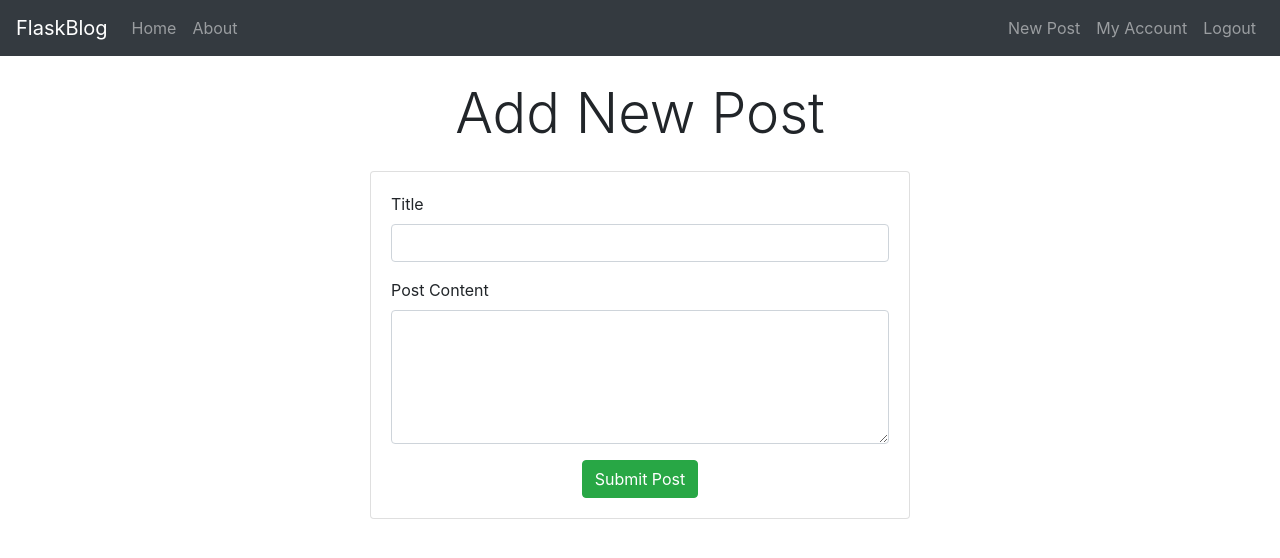
After one commit to shashanksmaty/flaskblogapp, a Flask app: page /blog/new in a window 1280 px wide. The commit adds this page. Shown: the top 558 px of the page. Run offline with Flask 2, Linux system fonts and the light colour scheme; the visitor is signed in with stand-in values (Sample User, id 1); some libraries are stand-ins or nearby versions.

Commit message:
Blog page and add new post

```diff
--- a/app.py
+++ b/app.py
@@ -1,8 +1,11 @@
 from app import app
-from flask import render_template
+from flask import render_template, redirect, url_for
+from flask_login import current_user
 
 @app.route('/')
 def index():
+    if current_user.is_authenticated:
+        return redirect(url_for('blog.blog'))
     return render_template('index.html')
 
 @app.route('/about')
--- a/app/__init__.py
+++ b/app/__init__.py
@@ -24,5 +24,7 @@ login_manager.login_message_category = 'info'
 
 # Import Blueprints
 from app.users.views import users_blueprint
+from app.blog.views import blog_blueprint
 
 app.register_blueprint(users_blueprint, url_prefix='/')
+app.register_blueprint(blog_blueprint, url_prefix='/blog')
--- /dev/null
+++ b/app/blog/forms.py
@@ -0,0 +1,8 @@
+from flask_wtf import FlaskForm
+from wtforms import StringField, TextAreaField, SubmitField
+from wtforms.validators import DataRequired
+
+class PostForm(FlaskForm):
+    title = StringField('Title', validators=[DataRequired()])
+    content = TextAreaField('Post Content', validators=[DataRequired()])
+    submit = SubmitField('Submit Post')
--- /dev/null
+++ b/app/blog/templates/blog/add.html
@@ -0,0 +1,47 @@
+{% extends 'base.html' %}
+
+{% block content %}
+<div class="col-md-12">
+  <h2 class="display-4 text-center">Add New Post</h2>
+  <div class="row justify-content-center mt-4">
+    <div class="col-md-6">
+      <div class="card">
+        <div class="card-body">
+          <form method="POST">
+            {{form.hidden_tag()}}
+            <div class="form-group">
+              {{form.title.label}}
+              {% if form.title.errors %}
+              {{form.title(class='form-control is-invalid', required=False)}}
+              <div class="invalid-feedback">
+                {% for error in form.title.errors %}
+                <span>{{error}}</span>
+                {% endfor %}
+              </div>
+              {% else %}
+              {{form.title(class='form-control', required=False)}}
+              {% endif %}
+            </div>
+            <div class="form-group">
+              {{form.content.label}}
+              {% if form.content.errors %}
+              {{form.content(class='form-control is-invalid', required=False, rows=5)}}
+              <div class="invalid-feedback">
+                {% for error in form.content.errors %}
+                <span>{{error}}</span>
+                {% endfor %}
+              </div>
+              {% else %}
+              {{form.content(class='form-control', required=False, rows=5)}}
+              {% endif %}
+            </div>
+            <div class="text-center">
+              {{form.submit(class='btn btn-success')}}
+            </div>
+          </form>
+        </div>
+      </div>
+    </div>
+  </div>
+</div>
+{% endblock %}
--- /dev/null
+++ b/app/blog/views.py
@@ -0,0 +1,41 @@
+from flask import Blueprint, render_template, redirect, url_for, flash
+from flask_login import login_required, current_user
+from app.blog.forms import PostForm
+from app.models import Post
+from app import db
+
+posts = [
+    {
+        'author': 'Shashank',
+        'title': 'How to make a Website',
+        'date_posted': '12 April, 2019',
+        'content': 'This is a post for creating a website.'
+    }
+]
+
+blog_blueprint = Blueprint('blog', __name__, template_folder='templates/blog')
+
+@blog_blueprint.route('/')
+@login_required
+def blog():
+    blog_posts = Post.query.all()
+    return render_template('blogs.html', title='Blogs', posts=blog_posts)
+
+@blog_blueprint.route('/new', methods=['GET', 'POST'])
+@login_required
+def add():
+    form = PostForm()
+
+    if form.validate_on_submit():
+        title = form.title.data
+        content = form.content.data
+        user_id = current_user.id
+        post = Post(title, content, user_id)
+
+        db.session.add(post)
+        db.session.commit()
+
+        flash('Your new post has been added successfully', 'success')
+        return redirect(url_for('blog.blog'))
+
+    return render_template('add.html', title='New Post', form=form)
--- a/app/models.py
+++ b/app/models.py
@@ -42,7 +42,6 @@ class Post(db.Model):
 
     def __init__(self, title, content, user_id):
         self.title = title
-        self.date_posted = date_posted
         self.content = content
         self.user_id = user_id
 
--- a/app/static/css/main.css
+++ b/app/static/css/main.css
@@ -0,0 +1,10 @@
+.blog-img-wrapper {
+  overflow: hidden;
+  width: 100%;
+  height: 150px;
+}
+
+.blog-img {
+  width: 100%;
+  transform: scale(1.2, 1.2);
+}
--- /dev/null
+++ b/app/static/js/main.js
@@ -0,0 +1,3 @@
+window.setTimeout(function() {
+  $('.alert').remove();
+}, 5000);
--- a/app/templates/base.html
+++ b/app/templates/base.html
@@ -6,6 +6,7 @@
   <meta name="viewport" content="width=device-width, initial-scale=1.0">
   <meta http-equiv="X-UA-Compatible" content="ie=edge">
   <link rel="stylesheet" href="https://stackpath.bootstrapcdn.com/bootstrap/4.3.1/css/bootstrap.min.css" integrity="sha384-ggOyR0iXCbMQv3Xipma34MD+dH/1fQ784/j6cY/iJTQUOhcWr7x9JvoRxT2MZw1T" crossorigin="anonymous">
+  <link rel="stylesheet" href="{{url_for('static', filename='css/main.css')}}">
   {% if title %}
   <title>Flask Blog - {{title}}</title>
   {% else %}
@@ -27,10 +28,13 @@
     <ul class="navbar-nav my-2 my-lg-0">
       {% if current_user.is_authenticated %}
       <li class="nav-item">
-        <a href="{{url_for('users.logout')}}" class="nav-link">Logout</a>
+        <a href="{{url_for('blog.add')}}" class="nav-link">New Post</a>
       </li>
       <li class="nav-item">
         <a href="{{url_for('users.account')}}" class="nav-link">My Account</a>
+      </li>
+      <li class="nav-item">
+        <a href="{{url_for('users.logout')}}" class="nav-link">Logout</a>
       </li>
       {% else %}
       <li class="nav-item">
@@ -69,6 +73,7 @@
   <script src="https://code.jquery.com/jquery-3.3.1.slim.min.js" integrity="sha384-q8i/X+965DzO0rT7abK41JStQIAqVgRVzpbzo5smXKp4YfRvH+8abtTE1Pi6jizo" crossorigin="anonymous"></script>
   <script src="https://cdnjs.cloudflare.com/ajax/libs/popper.js/1.14.7/umd/popper.min.js" integrity="sha384-UO2eT0CpHqdSJQ6hJty5KVphtPhzWj9WO1clHTMGa3JDZwrnQq4sF86dIHNDz0W1" crossorigin="anonymous"></script>
   <script src="https://stackpath.bootstrapcdn.com/bootstrap/4.3.1/js/bootstrap.min.js" integrity="sha384-JjSmVgyd0p3pXB1rRibZUAYoIIy6OrQ6VrjIEaFf/nJGzIxFDsf4x0xIM+B07jRM" crossorigin="anonymous"></script>
+  <script src="{{url_for('static', filename='js/main.js')}}"></script>
 </body>
 
 </html>
```
Also changed, not shown: app/blog/templates/blog/blogs.html (added, +29 -0 lines), app/blog/templates/blog/blog.html (added).
